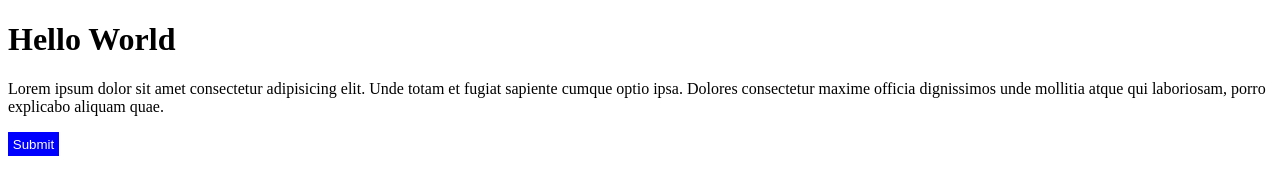
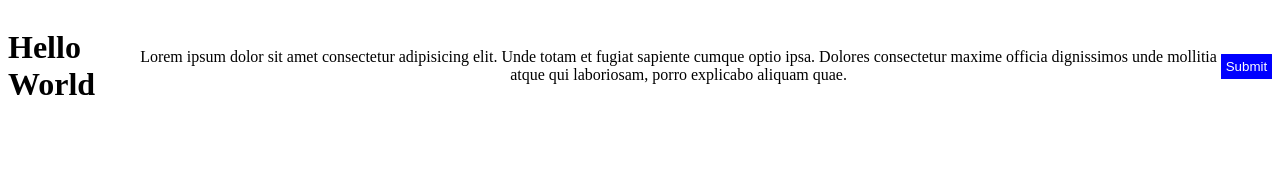
Before and after one commit to Rishia-p/purple, a plain HTML site: page index.html in a window 1280 px wide. Drawn offline with Linux system fonts and the light colour scheme.

Commit message:
UI: center page elements

```diff
--- a/index.html
+++ b/index.html
@@ -4,10 +4,18 @@
     <meta charset="UTF-8">
     <meta name="viewport" content="width=, initial-scale=1.0">
     <title>Document</title>
+    <style>
+        body {
+            font-family: 'ui-monospace, SFMono-Regular, Menlo, Monaco, Consolas, 'Liberation Mono', 'Courier New', monospace';
+            display: flex;
+            align-items: center;
+            justify-content: center;
+        }
+    </style>
 </head>
 <body>
     <h1>Hello World</h1>
-    <p> Lorem ipsum dolor sit amet consectetur adipisicing elit. Unde totam et fugiat sapiente cumque optio ipsa. Dolores consectetur maxime officia dignissimos unde mollitia atque qui laboriosam, porro explicabo aliquam quae.</p>
+    <p style="text-align: center;"> Lorem ipsum dolor sit amet consectetur adipisicing elit. Unde totam et fugiat sapiente cumque optio ipsa. Dolores consectetur maxime officia dignissimos unde mollitia atque qui laboriosam, porro explicabo aliquam quae.</p>
     <button type="button" style="border: none; border-radius: .3px; padding: .3rem; background-color: blue; color: #fff">Submit</button>
 </body>
 </html>
```
